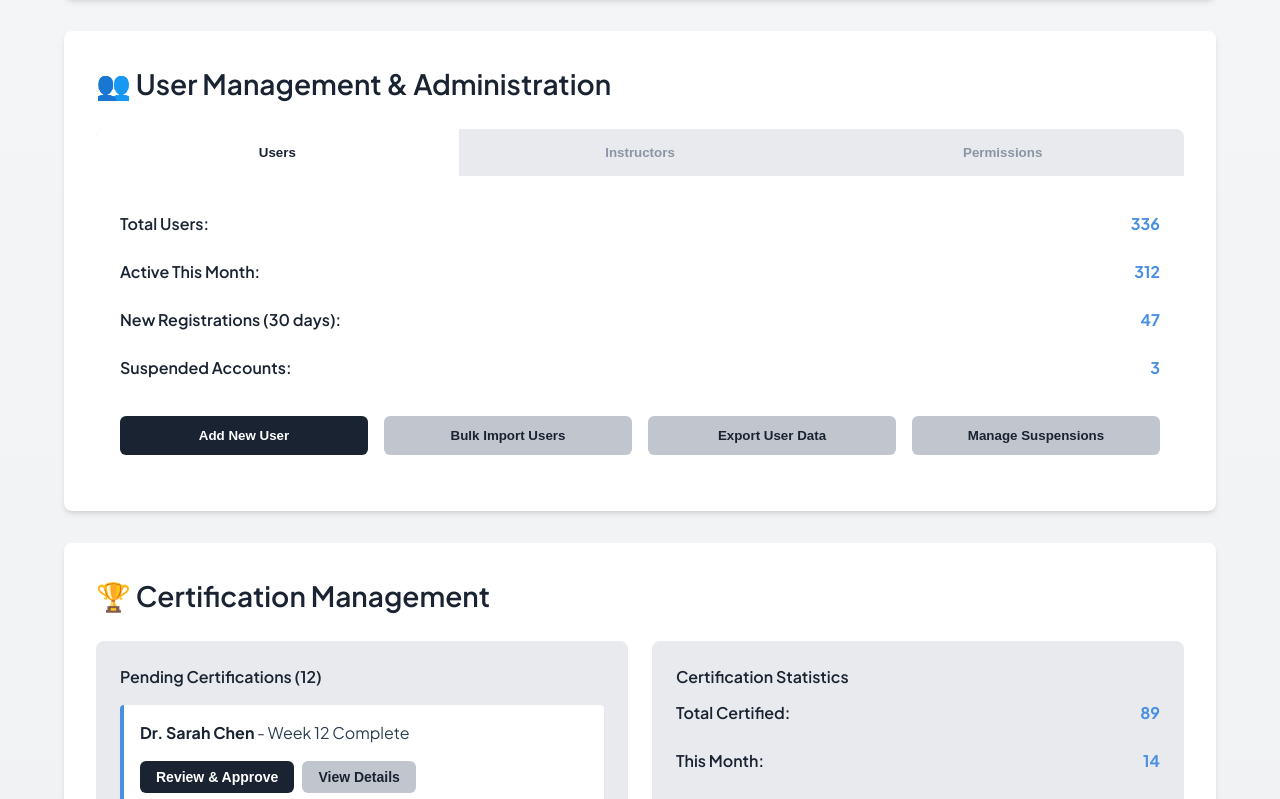
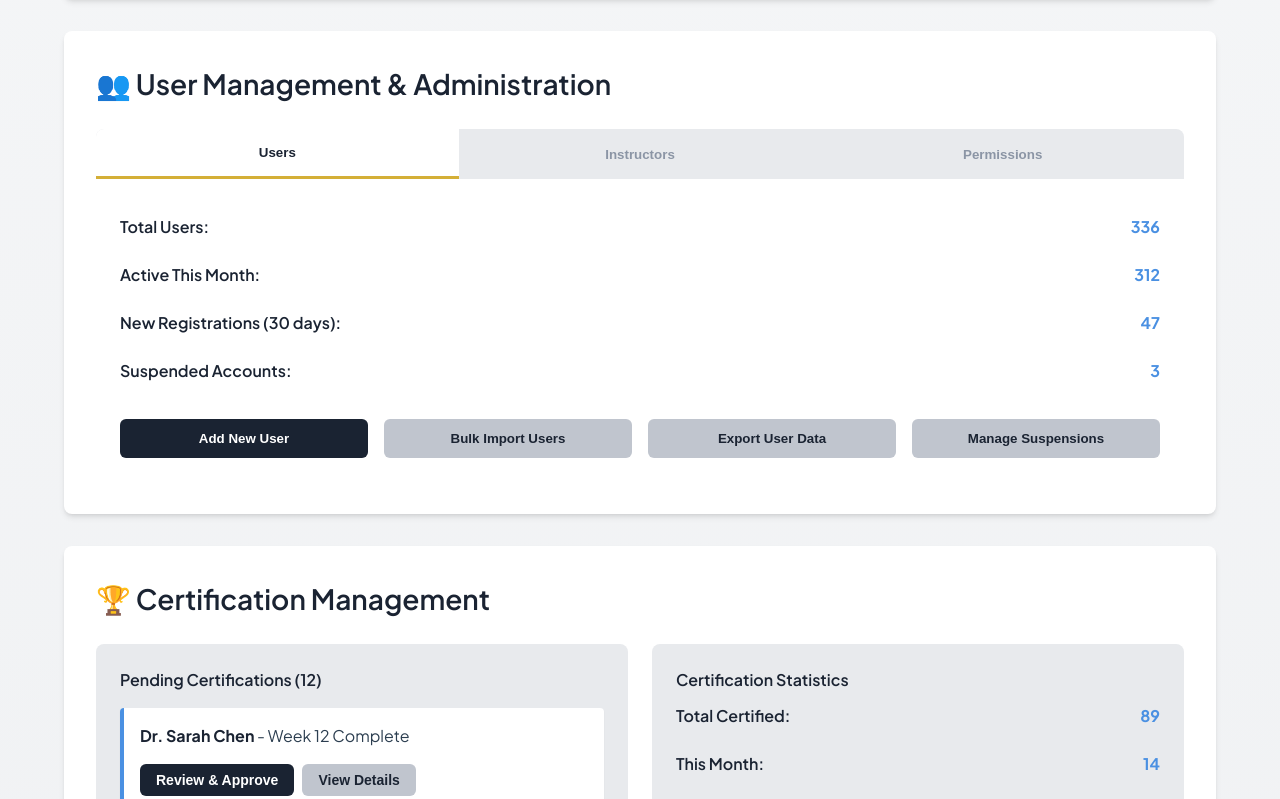
Before and after one commit to uzair-fabtechsol/frontend-dentist-react, a React (Vite) app: page /admin in a window 1280 px wide. Shown: the part 1221-2020 px from the top of the page. Built offline with nearby package versions, Linux system fonts and the light colour scheme.

Commit message:
all done

```diff
--- a/src/features/admin/Admin.jsx
+++ b/src/features/admin/Admin.jsx
@@ -160,19 +160,19 @@ const Admin = () => {
             <div className="bg-white rounded-lg overflow-hidden mt-6">
               <div className="flex flex-wrap border-b-2 border-[#e8eaed] bg-[#e8eaed]">
                 <button
-                  className={`flex-1 p-4 bg-transparent border-none cursor-pointer font-semibold transition-all ${activeUserTab === 'users' ? 'bg-white text-[#1a2332] border-b-[3px] border-[#d4af37]' : 'text-[#8b95a5] hover:text-[#1a2332]'}`}
+                  className={`flex-1 p-4 cursor-pointer font-semibold transition-all border-0 border-solid ${activeUserTab === 'users' ? 'bg-white text-[#1a2332] border-b-[3px] border-b-[#d4af37]' : 'bg-transparent text-[#8b95a5] hover:text-[#1a2332]'}`}
                   onClick={() => setActiveUserTab('users')}
                 >
                   Users
                 </button>
                 <button
-                  className={`flex-1 p-4 bg-transparent border-none cursor-pointer font-semibold transition-all ${activeUserTab === 'instructors' ? 'bg-white text-[#1a2332] border-b-[3px] border-[#d4af37]' : 'text-[#8b95a5] hover:text-[#1a2332]'}`}
+                  className={`flex-1 p-4 cursor-pointer font-semibold transition-all border-0 border-solid ${activeUserTab === 'instructors' ? 'bg-white text-[#1a2332] border-b-[3px] border-b-[#d4af37]' : 'bg-transparent text-[#8b95a5] hover:text-[#1a2332]'}`}
                   onClick={() => setActiveUserTab('instructors')}
                 >
                   Instructors
                 </button>
                 <button
-                  className={`flex-1 p-4 bg-transparent border-none cursor-pointer font-semibold transition-all ${activeUserTab === 'permissions' ? 'bg-white text-[#1a2332] border-b-[3px] border-[#d4af37]' : 'text-[#8b95a5] hover:text-[#1a2332]'}`}
+                  className={`flex-1 p-4 cursor-pointer font-semibold transition-all border-0 border-solid ${activeUserTab === 'permissions' ? 'bg-white text-[#1a2332] border-b-[3px] border-b-[#d4af37]' : 'bg-transparent text-[#8b95a5] hover:text-[#1a2332]'}`}
                   onClick={() => setActiveUserTab('permissions')}
                 >
                   Permissions
@@ -445,25 +445,25 @@ const Admin = () => {
 
             <div className="flex flex-wrap border-b-2 border-[#e8eaed] bg-[#e8eaed] mt-6">
               <button
-                className={`flex-1 p-4 bg-transparent border-none cursor-pointer font-semibold transition-all ${activeCurriculumTab === 'courses' ? 'bg-white text-[#1a2332] border-b-[3px] border-[#d4af37]' : 'text-[#8b95a5] hover:text-[#1a2332]'}`}
+                className={`flex-1 p-4 cursor-pointer font-semibold transition-all border-0 border-solid ${activeCurriculumTab === 'courses' ? 'bg-white text-[#1a2332] border-b-[3px] border-b-[#d4af37]' : 'bg-transparent text-[#8b95a5] hover:text-[#1a2332]'}`}
                 onClick={() => setActiveCurriculumTab('courses')}
               >
                 Courses
               </button>
               <button
-                className={`flex-1 p-4 bg-transparent border-none cursor-pointer font-semibold transition-all ${activeCurriculumTab === 'videos' ? 'bg-white text-[#1a2332] border-b-[3px] border-[#d4af37]' : 'text-[#8b95a5] hover:text-[#1a2332]'}`}
+                className={`flex-1 p-4 cursor-pointer font-semibold transition-all border-0 border-solid ${activeCurriculumTab === 'videos' ? 'bg-white text-[#1a2332] border-b-[3px] border-b-[#d4af37]' : 'bg-transparent text-[#8b95a5] hover:text-[#1a2332]'}`}
                 onClick={() => setActiveCurriculumTab('videos')}
               >
                 Video Lessons
               </button>
               <button
-                className={`flex-1 p-4 bg-transparent border-none cursor-pointer font-semibold transition-all ${activeCurriculumTab === 'weekly' ? 'bg-white text-[#1a2332] border-b-[3px] border-[#d4af37]' : 'text-[#8b95a5] hover:text-[#1a2332]'}`}
+                className={`flex-1 p-4 cursor-pointer font-semibold transition-all border-0 border-solid ${activeCurriculumTab === 'weekly' ? 'bg-white text-[#1a2332] border-b-[3px] border-b-[#d4af37]' : 'bg-transparent text-[#8b95a5] hover:text-[#1a2332]'}`}
                 onClick={() => setActiveCurriculumTab('weekly')}
               >
                 Weekly Content
               </button>
               <button
-                className={`flex-1 p-4 bg-transparent border-none cursor-pointer font-semibold transition-all ${activeCurriculumTab === 'pillars' ? 'bg-white text-[#1a2332] border-b-[3px] border-[#d4af37]' : 'text-[#8b95a5] hover:text-[#1a2332]'}`}
+                className={`flex-1 p-4 cursor-pointer font-semibold transition-all border-0 border-solid ${activeCurriculumTab === 'pillars' ? 'bg-white text-[#1a2332] border-b-[3px] border-b-[#d4af37]' : 'bg-transparent text-[#8b95a5] hover:text-[#1a2332]'}`}
                 onClick={() => setActiveCurriculumTab('pillars')}
               >
                 Manage Pillars
```
